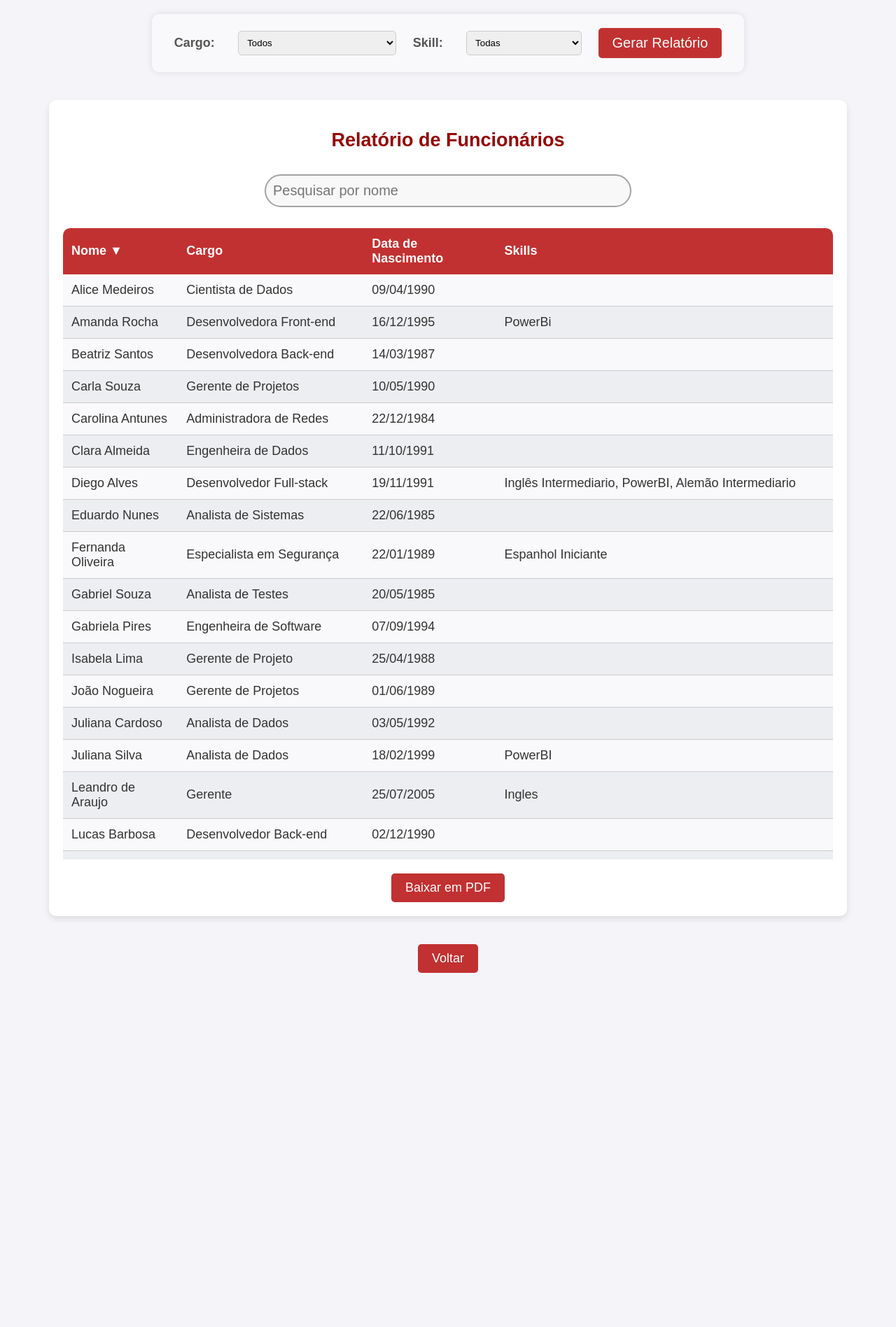
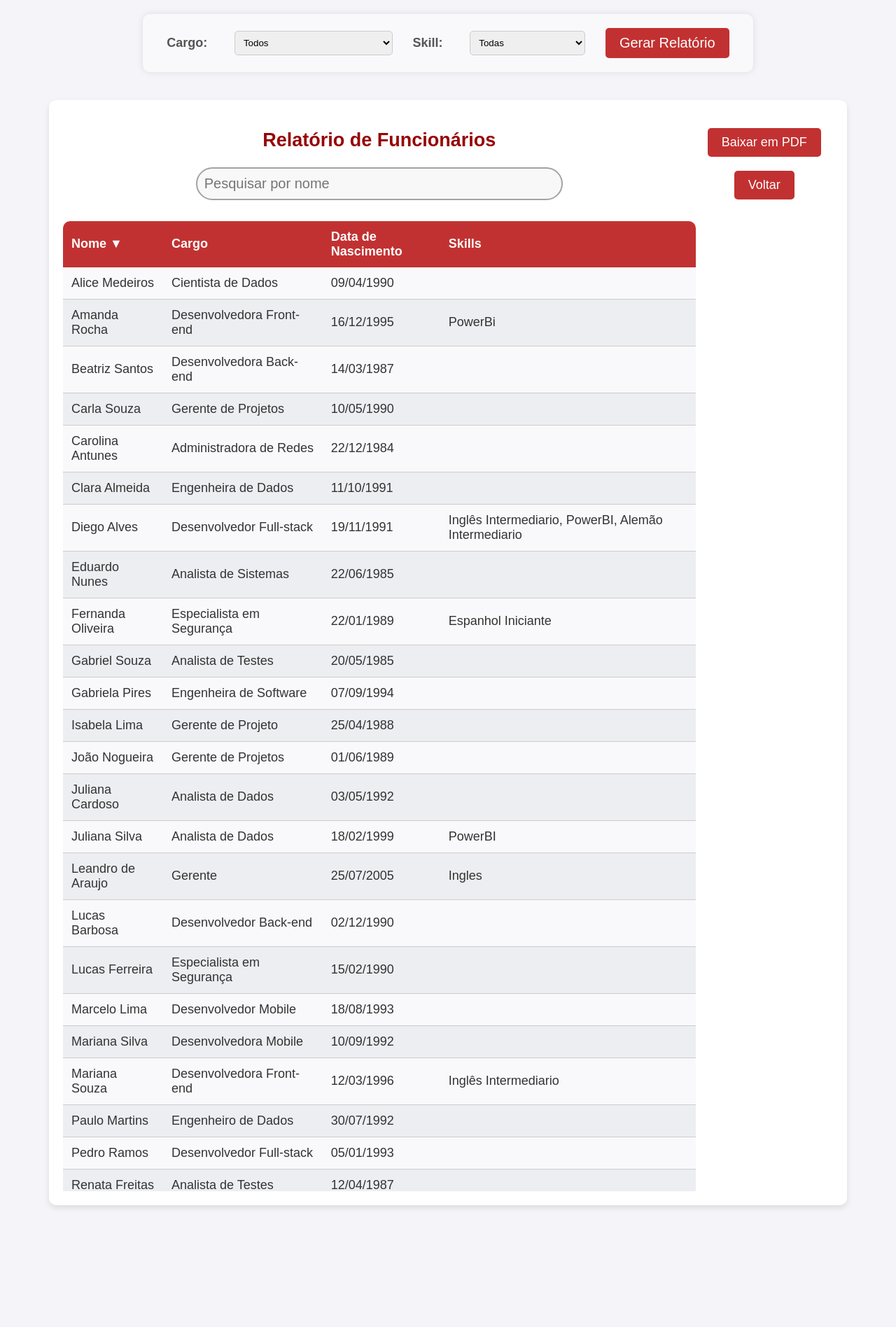
Before and after one commit to V1N1nam/Django, a Django app: page /relatorio/ in a window 1280 px wide. Shown: the top 1896 px of the page at 70% size. Run offline with Django 5.2, Linux system fonts and the light colour scheme; a user stored in the database is signed in; data comes from the database, SQL or seed files in the repository; both versions use the stored data as it was after the commit.

Commit message:
relatório design

```diff
--- a/app/static/app/css/relatorio.css
+++ b/app/static/app/css/relatorio.css
@@ -1,18 +1,20 @@
 body {
     font-family: 'Arial', sans-serif;
     background-color: #f4f4f9;
-    margin: 20px;
+    margin: 20px 0 20px 0;
     padding: 0;
     color: #333;
     display: flex;
     flex-direction: column;
-    justify-content: center;
     align-items: center;
     font-size:18px;
 }
 
 .containerMain {
+    display: flex;
+    flex-direction: row;
     width: 1100px;
+    height: 70vh;
     margin: 20px auto;
     padding: 20px;
     background-color: #fff;
@@ -23,20 +25,6 @@ body {
 h2 {
     text-align: center;
     color: #960505;
-}
-
-.searchBar {
-    display: flex;
-    margin: auto;
-    margin-top: 10px;
-    margin-bottom: 30px;
-    font-size: 20px;
-    width: 100%;
-    max-width: 500px;
-    padding: 10px;
-    background-color: rgb(248, 248, 248);
-    border: 2px solid rgb(163, 163, 163);
-    border-radius: 30px;
 }
 
 .formMain {
@@ -84,9 +72,22 @@ button[type="submit"]:hover {
     background-color: #7e0000;
 }
 
-.tableDiv {
-    height: 45vh;
+.leftSide {
     overflow-y: scroll;
+}
+
+.searchBar {
+    display: flex;
+    margin: auto;
+    margin-top: 10px;
+    margin-bottom: 30px;
+    font-size: 20px;
+    width: 100%;
+    max-width: 500px;
+    padding: 10px;
+    background-color: rgb(248, 248, 248);
+    border: 2px solid rgb(163, 163, 163);
+    border-radius: 30px;
 }
 
 table {
@@ -149,7 +150,7 @@ a:hover {
     background-color: #6e0000;
 }
 
-.baixarPdf{
+.rightSide {
     text-align: center;
 }
 
--- a/app/templates/relatorio.html
+++ b/app/templates/relatorio.html
@@ -31,8 +31,8 @@
     </form>
 
     <div class="containerMain">
-        <h2>Relatório de Funcionários</h2>
-        <div class="tableDiv">
+        <div class="leftSide">
+            <h2>Relatório de Funcionários</h2>
             <input class="searchBar" type="text" id="searchInput" onkeyup="filterTable()" placeholder="Pesquisar por nome">
 
             <table id="funcionariosTabela">
@@ -60,13 +60,14 @@
                 </tbody>
             </table>
         </div>
-        <div class="baixarPdf">
+        <div class="rightSide">
             <a href="{% url 'gerar_relatorio_pdf' %}" class="btn-download-pdf">Baixar em PDF</a>
             <!-- Resto do código existente -->
+            <a href="{% url 'main' %}">Voltar</a>
+
         </div>
     </div>
 
-    <a href="{% url 'main' %}">Voltar</a>
     <script src="{% static 'app/js/sortTable.js' %}"></script>
     <script src="{% static 'app/js/searchTable.js' %}"></script>
 {% endblock %}
```
Also changed, not shown: db.sqlite3.
